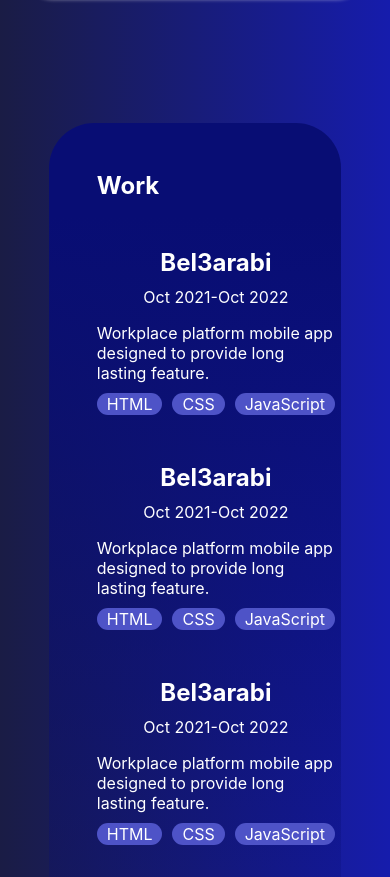
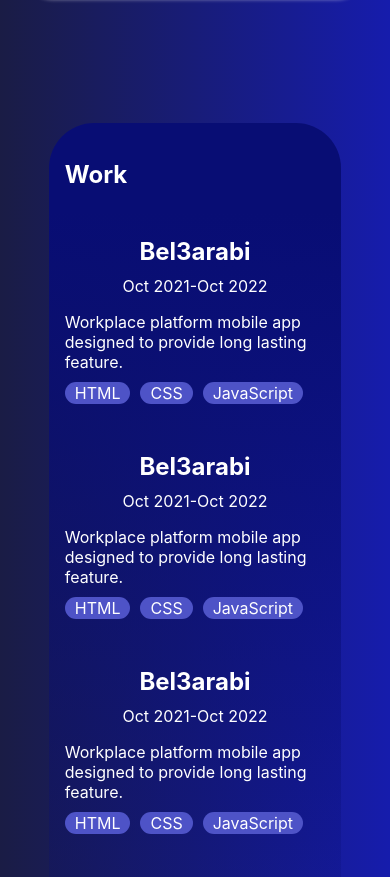
Before and after one commit to Mohammad-matar/BD-FrontEnd, a React (Create React App) app: page / in a window 390 px wide. Shown: the part 5640-6517 px from the top of the page. Built offline with nearby package versions, Linux system fonts and the light colour scheme.

Commit message:
fixing responsive experience page

```diff
--- a/src/Components/Experience/index.js
+++ b/src/Components/Experience/index.js
@@ -8,7 +8,7 @@ export default function Experience() {
                 <h1>Work</h1>
                 <div className='experience_Description'>
                     <div className='experience_projectname_date'>
-                        <h1>
+                        <h1 className='experience_CompanyName'>
                             Bel3arabi
                         </h1>
                         <p>Oct 2021-Oct 2022</p>
--- a/src/Components/Experience/style.css
+++ b/src/Components/Experience/style.css
@@ -80,3 +80,9 @@
         width: 100%;
     }
 }
+@media (max-width:400px) {
+    .experience_container {
+        padding: 1rem;
+        margin-top: 1.3rem;
+    }
+}
```
